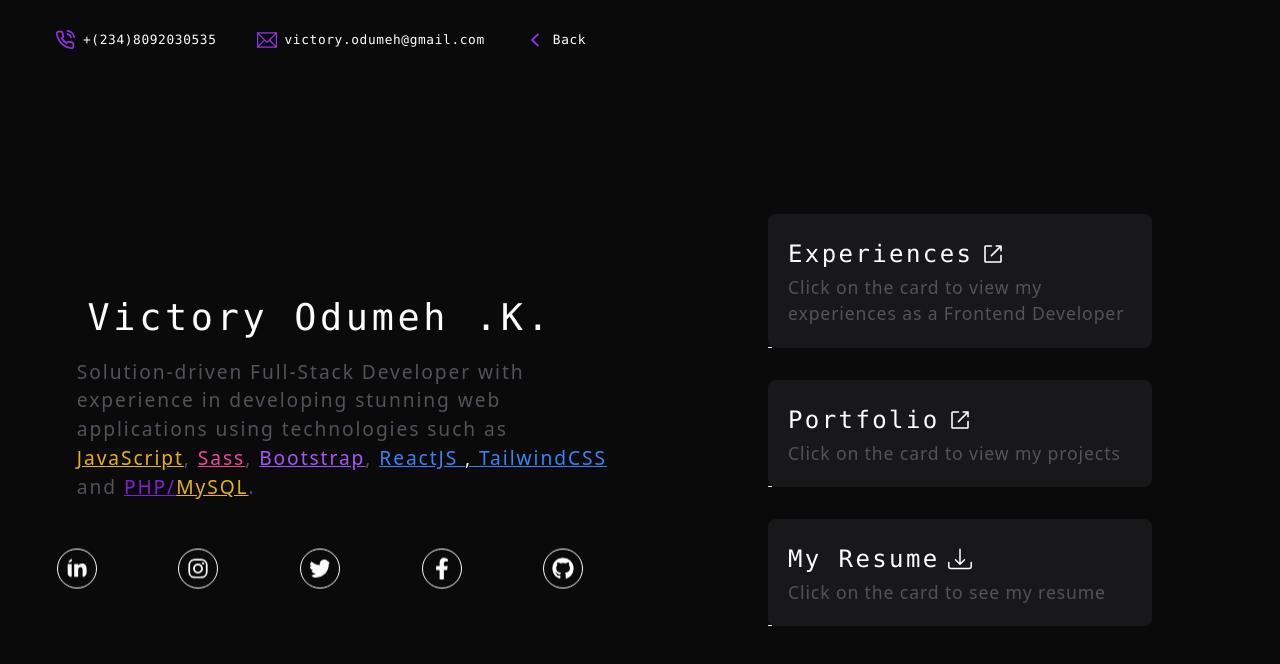
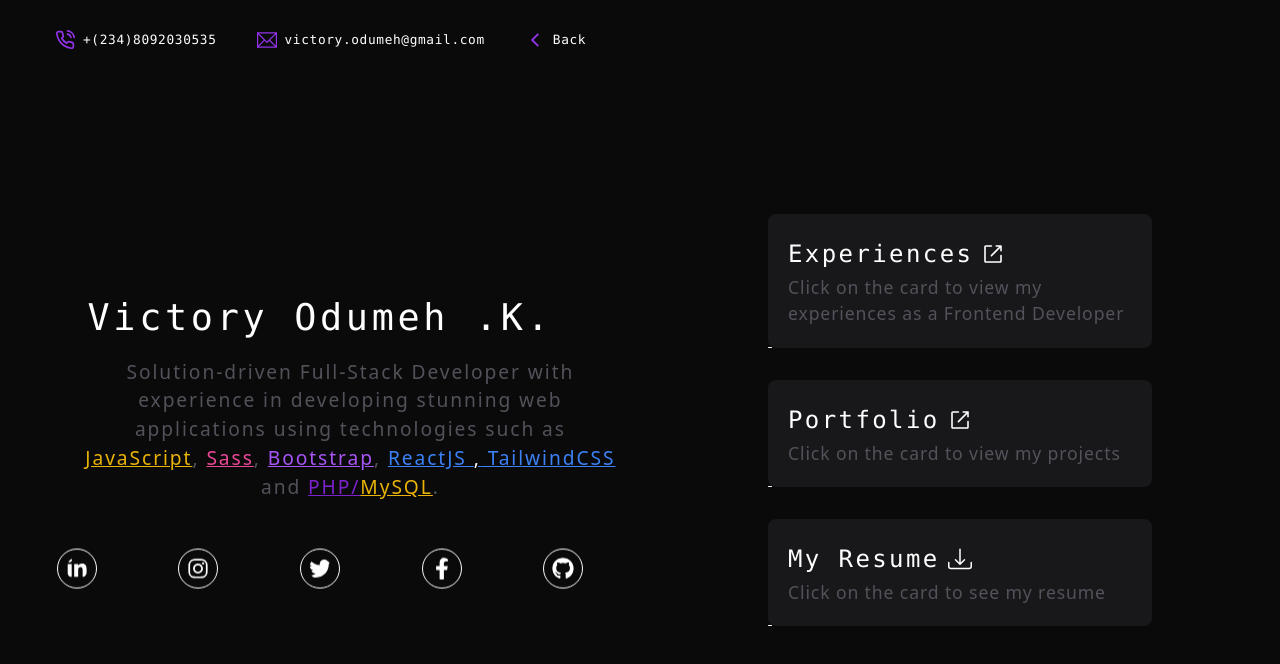
Before and after one commit to pHanToMcaNCoDE/Portfolio3, a React (Create React App) app: page /home in a window 1280 px wide. Shown: the top 664 px of the page. Built offline with nearby package versions, Linux system fonts and the light colour scheme; some icons are missing.

Commit message:
ready for launch 🚀

```diff
--- a/src/Components/Left/Left.jsx
+++ b/src/Components/Left/Left.jsx
@@ -9,7 +9,7 @@ const Left = () => {
             <span className='textOne text-[1rem] md:text-[1.4rem] lg:text-[2.3rem] text-white p-3 font-mono tracking-widest'>
                 Victory Odumeh .K.
             </span>
-            <p className='duration-300 textTwo text-sans text-zinc-600 text-[.8rem] pl-[10%] md:text-[1.2rem] lg:text-[1.2rem] tracking-widest'>Solution-driven
+            <p className='duration-300 textTwo text-sans text-zinc-600 text-[.8rem] pl-[10%] md:text-[1.2rem] lg:text-[1.2rem] tracking-widest text-center'>Solution-driven
                  Full-Stack Developer with experience in developing stunning web applications using technologies such as <span className='text-yellow-500 underline'>JavaScript</span>, <span className='text-pink-500 underline'>Sass</span>, <span className='text-purple-500 underline'>Bootstrap</span>, <span className='text-blue-500 underline'>ReactJS <span className='text-white'>,</span> TailwindCSS</span> and <span className='text-purple-700 underline'>PHP/<span className='text-yellow-500 underline'>MySQL</span></span>.
             </p>
         </div>
```
